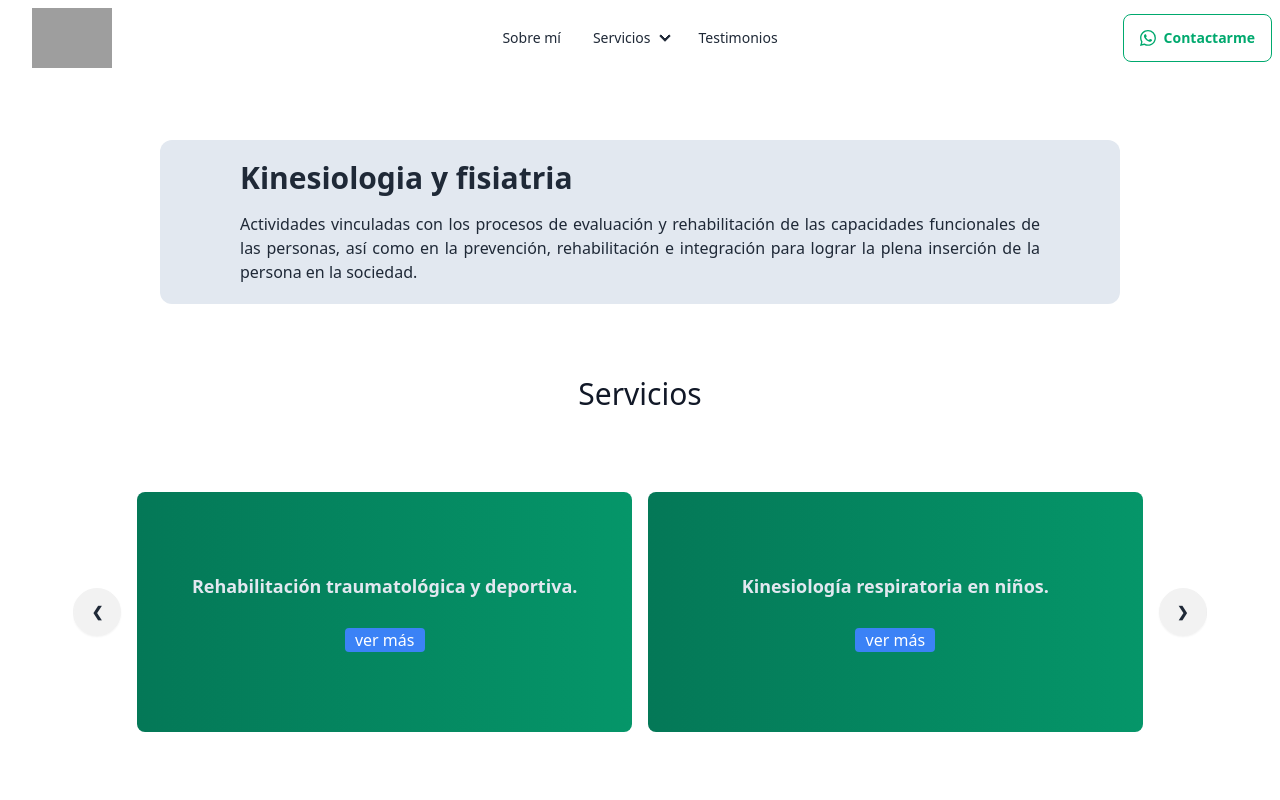
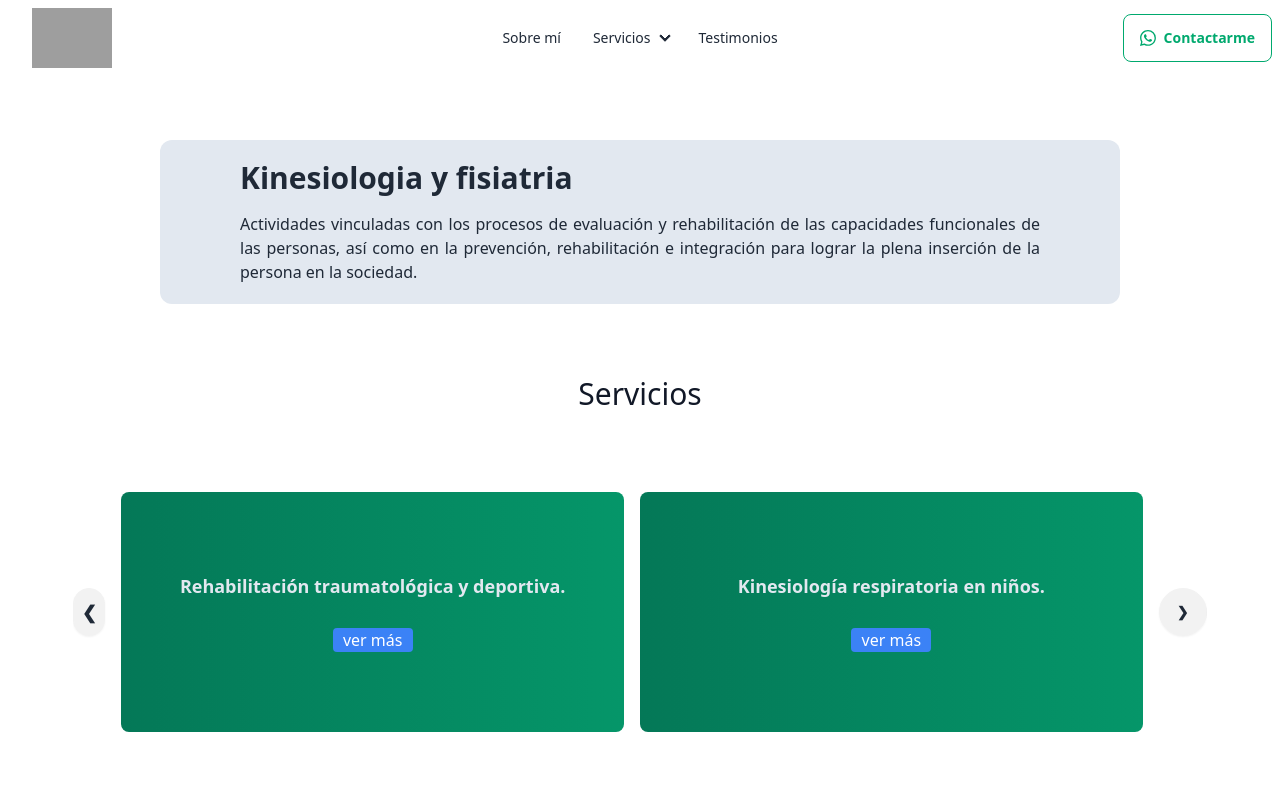
Before and after one commit to AgusssCarrizo/Florencia-Reynoso, a React (Vite) app: page /Kinesiologia-Fisiatria in a window 1280 px wide. Shown: the top 800 px of the page. Built offline with nearby package versions, Linux system fonts and the light colour scheme; grey boxes are pictures that could not be loaded.

Commit message:
probando

```diff
--- a/src/assets/Components/Kinesiologia.jsx
+++ b/src/assets/Components/Kinesiologia.jsx
@@ -26,10 +26,12 @@ export default function Kinesiologia() {
                   <div
                      id="slide1"
                      className="carousel-item relative w-full gap-4">
-                     <a href="#slide4" className="btn btn-circle my-auto">
+                     <a
+                        href="#slide4"
+                        className="btn btn-circle text-lg w-5 h-5 md:w-8 md:h-8 my-auto">
                         ❮
                      </a>
-                     <div className="flex rounded-lg h-full  w-1/2  sm:w-1/2  bg-gradient-to-r from-emerald-700 to-emerald-600  p-8 flex-col  items-center justify-center gap-7 text-center ">
+                     <div className="flex rounded-lg h-full  w-1/3  sm:w-1/2  bg-gradient-to-r from-emerald-700 to-emerald-600  p-8 flex-col  items-center justify-center gap-7 text-center ">
                         <h3 className="text-slate-200 text-lg font-bold  ">
                            Rehabilitación traumatológica y deportiva.
                         </h3>
@@ -83,7 +85,7 @@ export default function Kinesiologia() {
                         </div>
                      </div>
 
-                     <div className="flex rounded-lg h-full w-1/2 sm:w-1/2  bg-gradient-to-r from-emerald-700 to-emerald-600   p-8 flex-col  items-center justify-center text-center gap-7 ">
+                     <div className="flex rounded-lg h-full w-1/3 sm:w-1/2  bg-gradient-to-r from-emerald-700 to-emerald-600   p-8 flex-col  items-center justify-center text-center gap-7 ">
                         <h3 className="text-slate-200 text-lg font-bold  ">
                            Kinesiología respiratoria en niños.
                         </h3>
```
